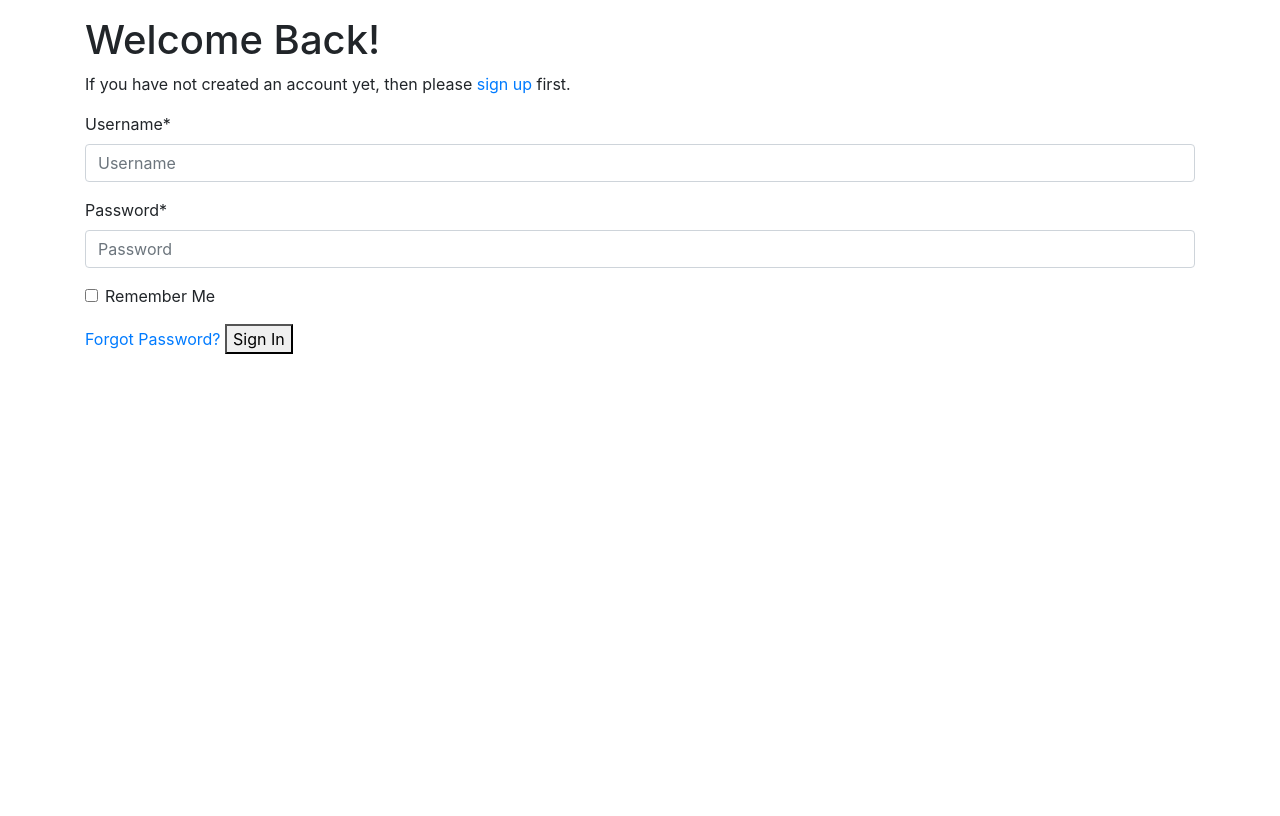
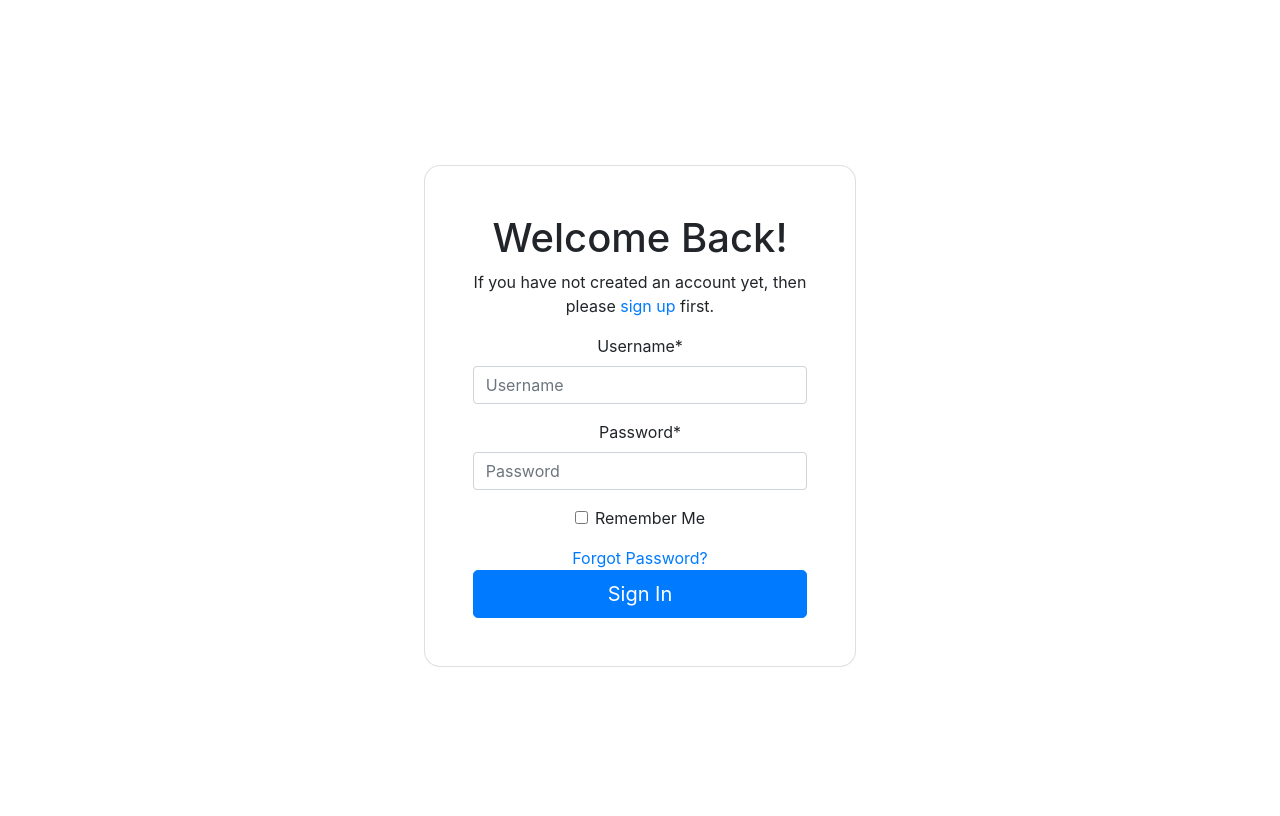
Before and after one commit to sam-mugo/codacy, a Django app: page /accounts/login/ in a window 1280 px wide. Before the commit the page ends 354 px from the top, so only its background shows below. Run offline with Django 3.2, Linux system fonts and the light colour scheme; some libraries are stand-ins or nearby versions.

Commit message:
add bootstrap4 login template

```diff
--- a/templates/account/base.html
+++ b/templates/account/base.html
@@ -1,8 +1,9 @@
+
 {% load crispy_forms_tags %}
 <!DOCTYPE html>
 <html>
   <head>
-    <link rel="stylesheet" href="https://cdn.jsdelivr.net/npm/bootstrap@4.0.0/dist/css/bootstrap.min.css" integrity="sha384-Gn5384xqQ1aoWXA+058RXPxPg6fy4IWvTNh0E263XmFcJlSAwiGgFAW/dAiS6JXm" crossorigin="anonymous">
+    <link rel="stylesheet" href="https://cdn.jsdelivr.net/npm/bootstrap@4.6.1/dist/css/bootstrap.min.css" integrity="sha384-zCbKRCUGaJDkqS1kPbPd7TveP5iyJE0EjAuZQTgFLD2ylzuqKfdKlfG/eSrtxUkn" crossorigin="anonymous">
     <link rel="stylesheet" href="https://stackpath.bootstrapcdn.com/font-awesome/4.7.0/css/font-awesome.min.css">
     <title>{% block head_title %}{% endblock %}</title>
     {% block extra_head %}
@@ -13,7 +14,7 @@
 
 
 
-    <div class="container">
+
 
       <ul>
         {% if user.is_authenticated %}
--- a/templates/account/login.html
+++ b/templates/account/login.html
@@ -4,11 +4,19 @@
 
 {% load i18n %}
 {% load account socialaccount %}
+<link rel="stylesheet" href="https://cdn.jsdelivr.net/npm/bootstrap@4.6.1/dist/css/bootstrap.min.css" integrity="sha384-zCbKRCUGaJDkqS1kPbPd7TveP5iyJE0EjAuZQTgFLD2ylzuqKfdKlfG/eSrtxUkn" crossorigin="anonymous">
+<link rel="stylesheet" href="https://stackpath.bootstrapcdn.com/font-awesome/4.7.0/css/font-awesome.min.css">
 <link rel="stylesheet" href="{% static 'space/static/space/css/signin.css' %}">
 
 {% block head_title %}{% trans "Sign In" %}{% endblock %}
 
 {% block content %}
+<section class="vh-100">
+  <div class="container py-5 h-100">
+    <div class="row d-flex justify-content-center align-items-center h-100">
+      <div class="col-12 col-md-8 col-lg-6 col-xl-5">
+        <div class="card shadow-2-strong" style="border-radius: 1rem;">
+          <div class="card-body p-5 text-center">
 
             <h1>{% trans "Welcome Back!" %}</h1>
 
@@ -45,9 +53,15 @@ for a {{ site_name }} account and sign in below:{% endblocktrans %}</p>
                     <input type="hidden" name="{{ redirect_field_name }}" value="{{ redirect_field_value }}" />
                     {% endif %}
                     <a class="button secondaryAction" href="{% url 'account_reset_password' %}">{% trans "Forgot Password?" %}</a>
-        <button class="primaryAction" type="submit">{% trans "Sign In" %}</button>
+                    <button class="primaryAction btn btn-lg btn-block btn-primary" type="submit">{% trans "Sign In" %}</button>
 
               </form>
+            </div>
+          </div>
+        </div>
+      </div>
+    </div>
+  </section
 
 
 
```
Lines whose indentation alone changed are shown as unchanged.
